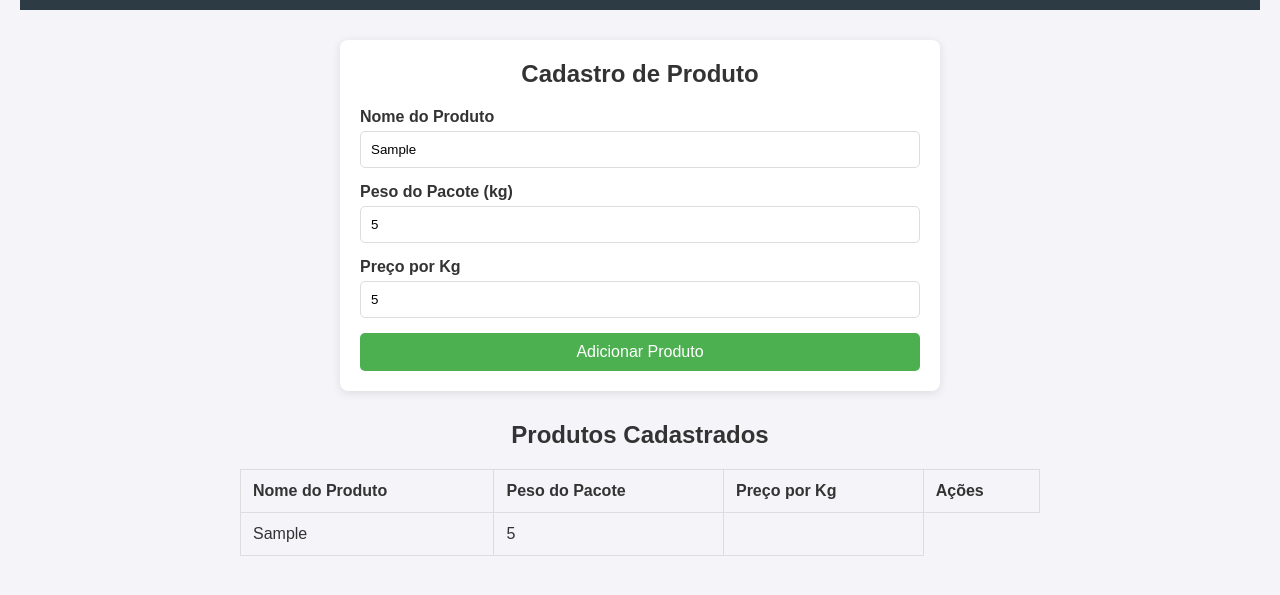
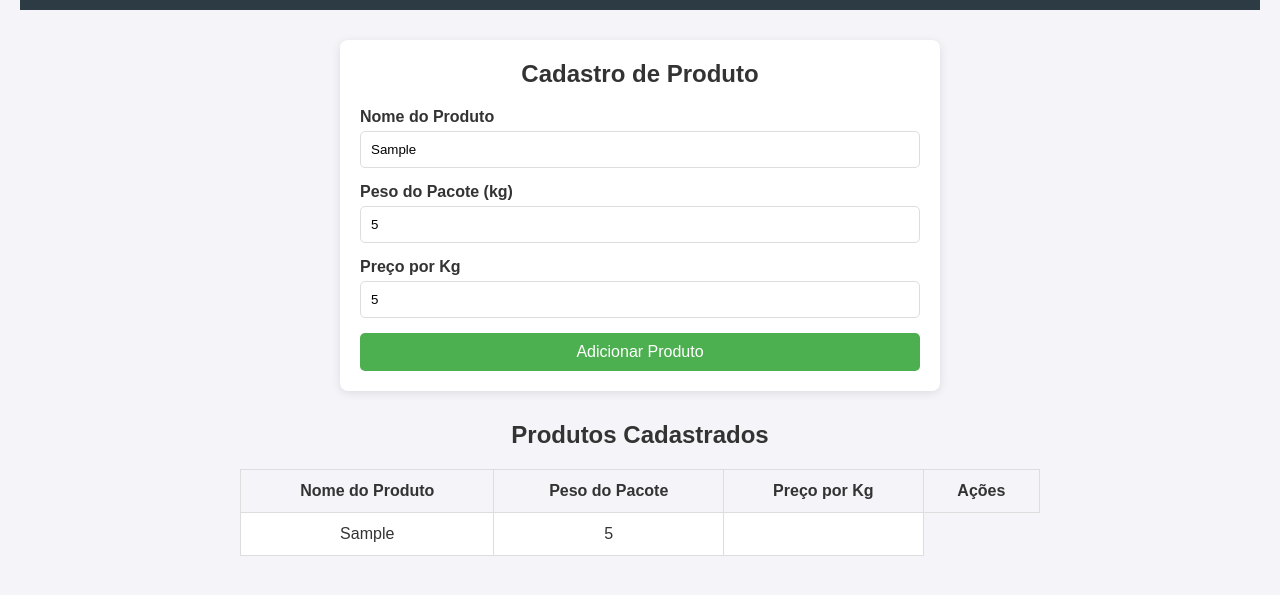
Before and after one commit to guririu/dashboard-producao, a plain HTML site: page adicionar.html in a window 1280 px wide. Both pictures are taken after typing "Sample", "5", "5" into the empty fields and a click on the button "Adicionar Produto". Shown: the part 115-710 px from the top of the page. Drawn offline with Linux system fonts and the light colour scheme.

Commit message:
Update adicionar.css

```diff
--- a/css/adicionar.css
+++ b/css/adicionar.css
@@ -121,21 +121,21 @@ button:hover {
 #tabela-produtos td {
   padding: 12px;
   border: 1px solid #ddd;
-  text-align: left;
+  text-align: center;
 }
 
 #tabela-produtos th {
   background-color: #f4f4f9;
+  color: #333;
 }
 
-#tabela-produtos tr:nth-child(even) {
-  background-color: #f9f9f9;
+#tabela-produtos td {
+  background-color: #fff;
 }
 
-/* Botões Editar e Excluir */
 #tabela-produtos button {
-  padding: 6px 12px;
-  font-size: 14px;
+  padding: 5px 8px;
+  font-size: 12px;
   border-radius: 4px;
   cursor: pointer;
   border: none;
```
